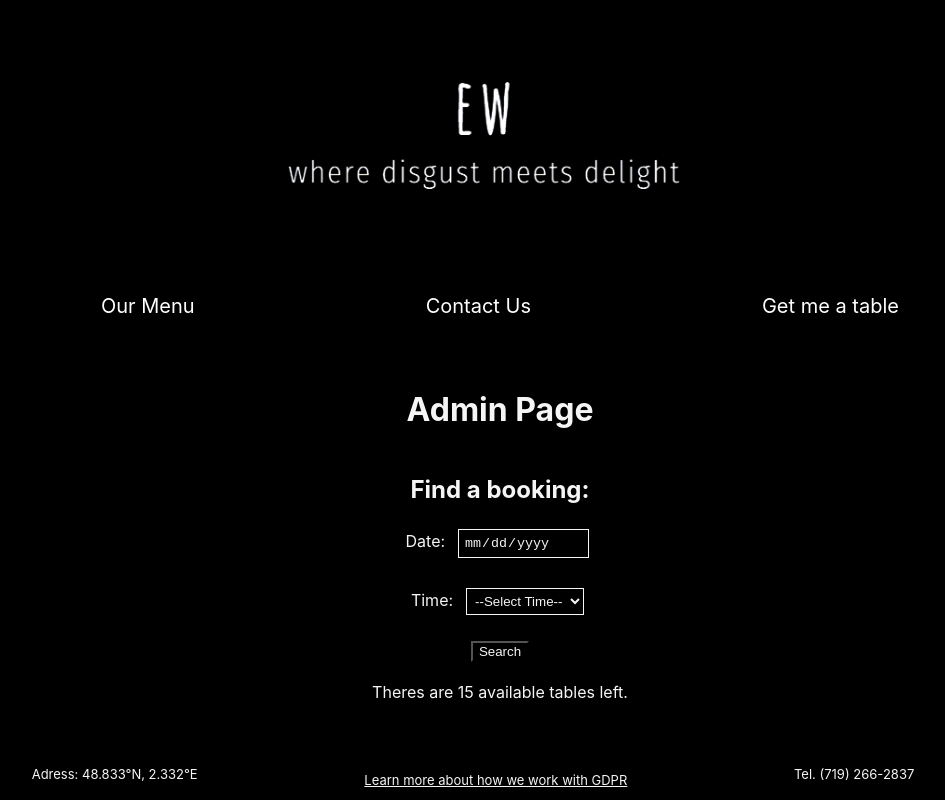
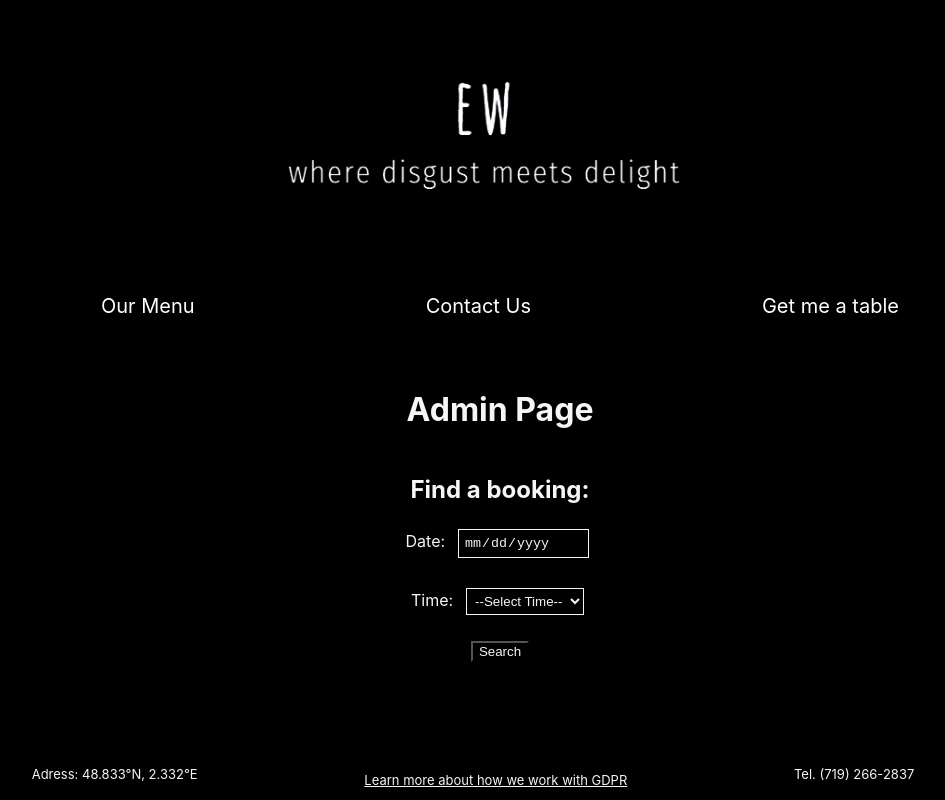
Before and after one commit to amwallgren/EW, a React (Create React App) app in the folder therestaurant/: page /admin in a window 1280 px wide. Shown: the whole page, without its empty margins (140-1085 px from the left). Built offline with nearby package versions, Linux system fonts and the light colour scheme.

Commit message:
moved button

```diff
--- a/therestaurant/src/components/_Admin/GetBooking.jsx
+++ b/therestaurant/src/components/_Admin/GetBooking.jsx
@@ -135,15 +135,15 @@ export const GetBooking = () => {
       {bookingListModal && (
         <div className="booking-list-modal">
           <div className="booking-list-modal-content">
-            <button onClick={closeBookingListModal}>Close</button>
             <h3>Booking List:</h3>
             {bookingsListHtml}
+            <button onClick={closeBookingListModal}>Close</button>
           </div>
         </div>
       )}
       {bookingBtnModal && (
         <div>
-          <p>{availableMessage}</p>
+ {/*          <p>{availableMessage}</p> */}
         </div>
       )}
       {bookingFormModal && (
--- a/therestaurant/src/config.js
+++ b/therestaurant/src/config.js
@@ -1,5 +1,5 @@
 export const providerURL = "http://localhost:3000";
-export const contractAddress = "0xc3A98FFAF2e74394b0283C4799093BD152FC5cFF";
+export const contractAddress = "0x2b2e9F658b463c93e7e9c42B517A5E4C635cA45F";
 export const contractABI = [
   /*constructor*/ {
     inputs: [],
```
